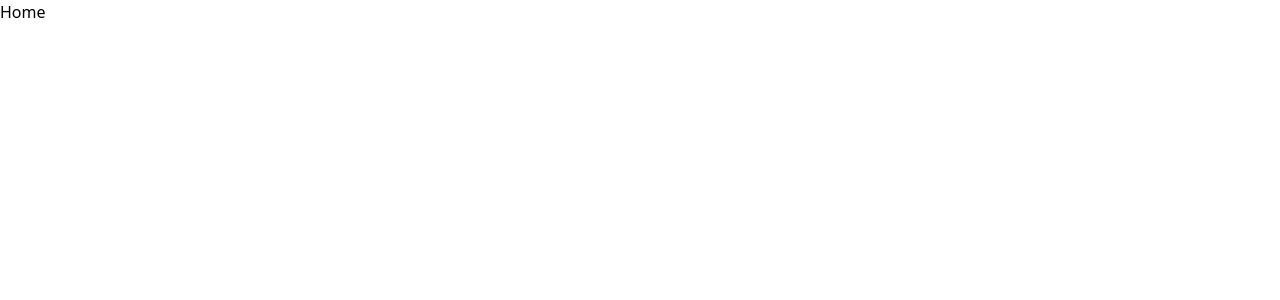
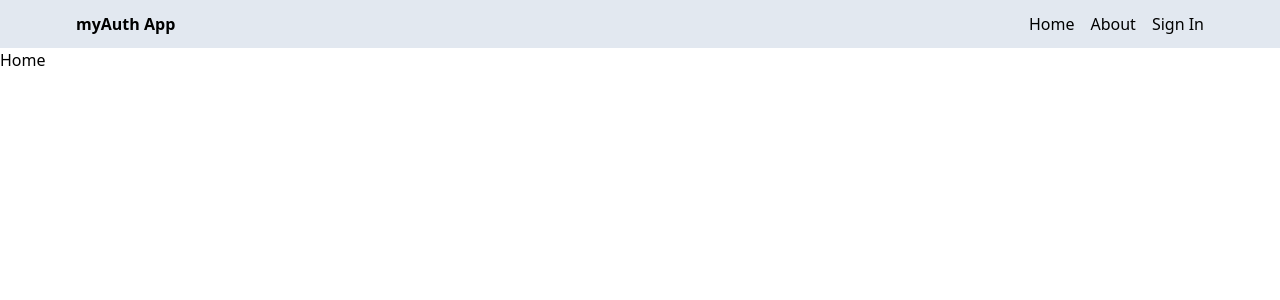
Before and after one commit to RALBERSME/myAuthApp, a React (Vite) app in the folder client/: page / in a window 1280 px wide. Shown: the top 300 px of the page. Built offline with nearby package versions, Linux system fonts and the light colour scheme.

Commit message:
header component created

```diff
--- a/client/src/App.jsx
+++ b/client/src/App.jsx
@@ -4,10 +4,12 @@
 import Register from "./pages/Register";
 import Singin from "./pages/Singin";
 import Profile from "./pages/Profile";
+import Header from "./components/Header";
 
 export default function App() {
   return (
     <BrowserRouter>
+      <Header />
       <Routes>
         <Route path="/" element={<Home />} />
         <Route path="/about" element={<About />} />
--- /dev/null
+++ b/client/src/components/Header.jsx
@@ -0,0 +1,24 @@
+import { Link } from "react-router-dom";
+
+export default function Header() {
+  return (
+    <div className="bg-slate-200">
+      <div className="flex justify-between items-center max-w-6xl mx-auto p-3">
+        <Link to="/">
+          <h1 className="font-bold">myAuth App</h1>
+        </Link>
+        <ul className="flex gap-4">
+          <Link to="/">
+            <li>Home</li>
+          </Link>
+          <Link to="/about">
+            <li>About</li>
+          </Link>
+          <Link to="/sign-in">
+            <li>Sign In</li>
+          </Link>
+        </ul>
+      </div>
+    </div>
+  );
+}
```
